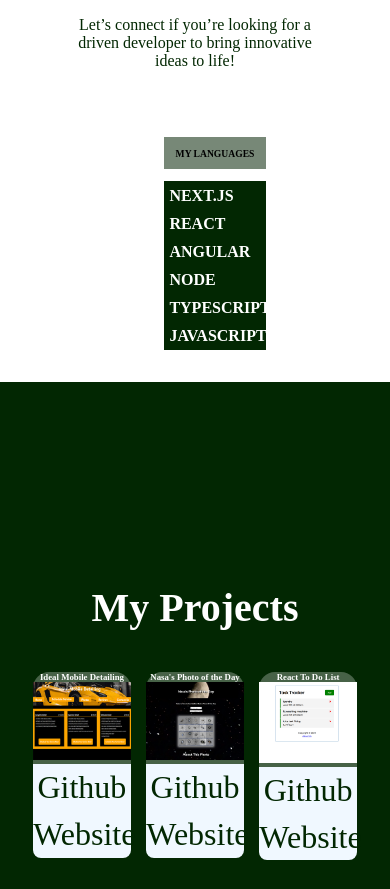
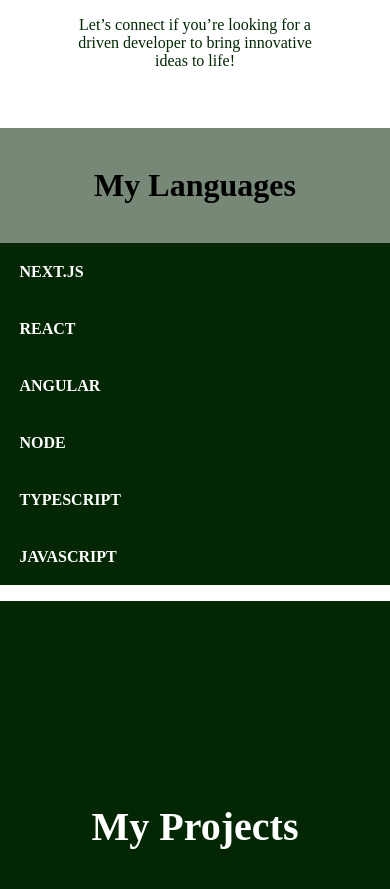
Before and after one commit to codiemaureen/codieCodes, a Next.js app: page / in a window 390 px wide. Shown: the part 1283-2172 px from the top of the page. Built offline with nearby package versions, Linux system fonts and the light colour scheme; a web font is replaced by a local one.

Commit message:
Adjusting skills mobile view

```diff
--- a/src/app/component/MySkills.jsx
+++ b/src/app/component/MySkills.jsx
@@ -3,8 +3,9 @@
 const MySkills = () => {
   return (
     <div className={styles.skillsContainer}>
+    <h4 className={styles.listTitleMobile}>My Languages</h4>
       <ol className={styles.skillList}>
-        <h4 className={styles.listTitle}>My Languages</h4>
+            <h4 className={styles.listTitleWeb}>My Languages</h4>
         <li className={styles.skillItems}>
           NEXT.JS
         </li>
--- a/src/app/component/MySkills.module.css
+++ b/src/app/component/MySkills.module.css
@@ -5,7 +5,8 @@
  min-width: 20%;
 }
 
-.listTitle{
+.listTitleMobile{
+ display: none;
  white-space: nowrap;
  background-color: rgba(2, 35, 2, 0.538);
  font-size: 2rem;
@@ -14,6 +15,14 @@
  text-align: center;
 }
 
+.listTitleWeb {
+ white-space: nowrap;
+ background-color: rgba(2, 35, 2, 0.538);
+ font-size: 2rem;
+ color: black;
+ padding: 5% 0;
+ text-align: center;
+}
 
 .skillList {
  display: flex;
@@ -36,10 +45,28 @@
  padding: 5%;
 }
 
-@media screen and (max-width: 860px) {
- .listTitle{
-  font-size: .6rem;
+@media screen and (max-width: 1355px) {
+ .skillsContainer{
+  flex-direction: column;
+  order: 3;
+  min-width: 100%;
+ }
+
+ .listTitleWeb{
+  display: none;
+ }
+
+.listTitleMobile{
+  display: block;
+  padding: 10% 0;
+  margin: 0;
+  margin-top: 5%;
+  min-width: 100%;
   white-space: nowrap;
-  padding: 10% 0%;
+ }
+ .skillList{
+  padding: 0;
+  margin: 0;
+  min-width: 100%;
  }
 }
```
